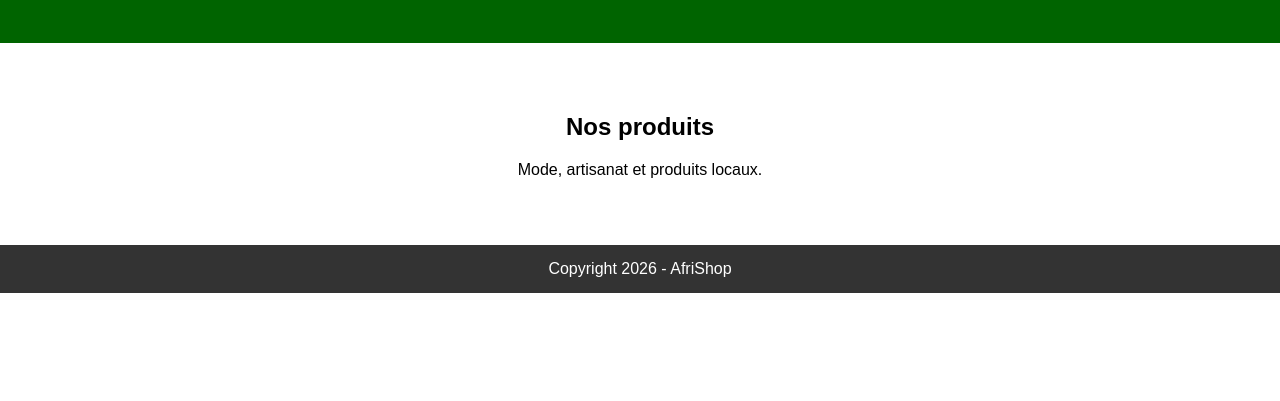
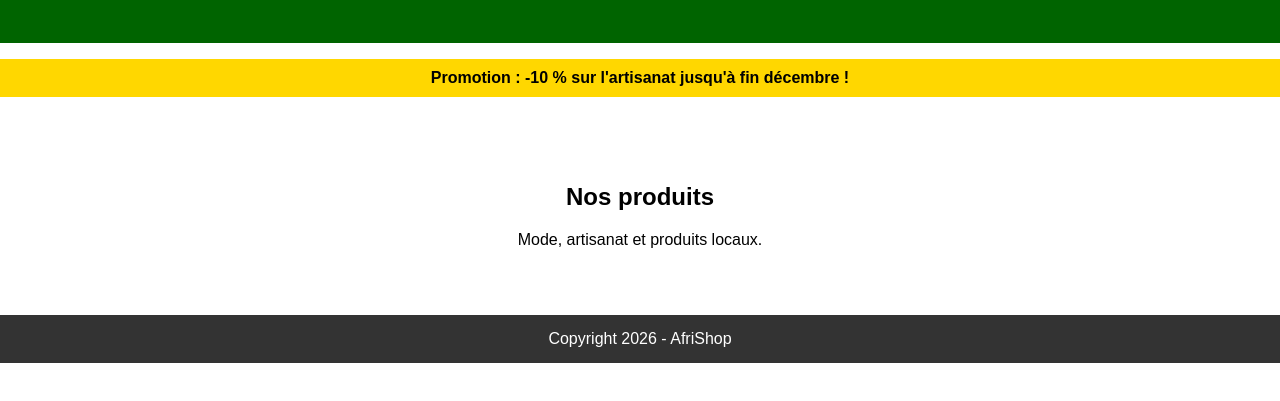
Before and after one commit to Etoundialbert/AfriShop, a plain HTML site: page index.html in a window 1280 px wide. Shown: the part 131-532 px from the top of the page. Drawn offline with Linux system fonts and the light colour scheme.

Commit message:
feat: ajouter la section promotion

```diff
--- a/index.html
+++ b/index.html
@@ -8,6 +8,7 @@
 </head>
 <body>
  <header><h1>AfriShop</h1><p>Produits africains</p></header>
+ <p class="promo">Promotion : -10 % sur l'artisanat jusqu'à fin décembre !</p>
  <section><h2>Nos produits</h2>
  <p>Mode, artisanat et produits locaux.</p>
  </section>
--- a/style.css
+++ b/style.css
@@ -3,3 +3,4 @@ body { font-family: Arial, sans-serif; margin: 0; text-align: center; }
 header { background: darkgreen; color: white; padding: 30px; }
 section { padding: 50px; }
 footer { background: #333; color: white; padding: 15px; }
+.promo { background: gold; padding: 10px; font-weight: bold; }
```
